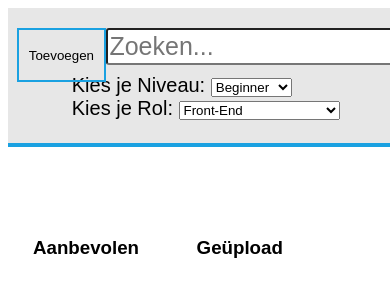
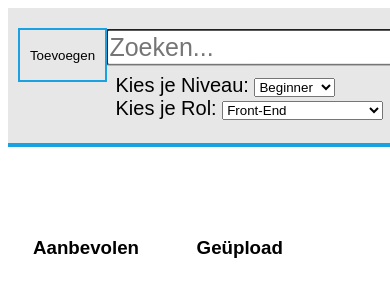
Before and after one commit to timrebergen/Fix-Billy, a plain HTML site: page Landingpage/html/index.html in a window 390 px wide. Drawn offline with Linux system fonts and the light colour scheme; no server answers.

Commit message:
Animaties toegevoegd

```diff
--- a/Landingpage/html/css/landingpage.css
+++ b/Landingpage/html/css/landingpage.css
@@ -1,3 +1,4 @@
+
 .Container{
   font-family: Arial, Helvetica, sans-serif;
   min-height: 100%;
@@ -10,7 +11,7 @@
 }
 
 #Header{
-  position: fixed;
+  position: absolute;
   background-color: #e7e7e7;
   border-bottom: 4px solid #1AA1E1;
   overflow-x: hidden;
@@ -27,9 +28,11 @@
 }
 
 #searchBar{
-  position: relative;
+  position: absolute;
   left: 25%;
   border-radius: 3px;
+  transition-duration: 0.5s;
+  transform: translateY(-50%);
   margin-right: 30%;
   padding: 0.5%;
   font-size: 25px;
@@ -37,10 +40,11 @@
 
 
 #Values{
+  position: relative;
+  transition-duration: 0.5s;
   transform: translateY(-50%);
-  float: right;
+  left: 75%;
   font-size: 20px;
-  margin-right: 15%;
 }
 
 button.Add{
@@ -67,8 +71,7 @@ button.add-1:hover{
 
 @media (max-width: 65em) {
   #searchBar {
-    top: 15%;
-    position: absolute;
+    transform: translateY(-185%);
   }
 }
 
@@ -81,9 +84,17 @@ button.add-1:hover{
 
 @media (max-width: 85em) {
   button.Add{
-    left: 1%;
+    left: 0%;
     top: 15%;
-    float: right;
-    margin-left: 5px;
+    margin-left: 10px;
   }
 }
+
+
+@media (max-width: 65em) {
+  #Values{
+    left: 25%;
+    top: 15%;
+    margin-left: 10px;
+  }
+}
--- a/Landingpage/html/index.html
+++ b/Landingpage/html/index.html
@@ -9,6 +9,7 @@
     <meta charset="UTF-8">
 </head>
 <style>
+
 * {
   box-sizing: content-box;
 }
@@ -53,7 +54,7 @@
 
 <body>
 <header class="Container">
-    <div id="Header" class="Header-4 Header-s-3" style="min-width: 100%; max-width: 100%; height: auto;">
+    <div id="Header" class="Header-4 Header-s-6" style="min-width: 100%; max-width: 100%; height: auto;">
         <img src="css/hu_logo.png" class="Logo" id="logoHU" style="width:75px; height:55px">
         <h1 id="Title">BILLY</h1>
         <div id="Searchwrapper">
```
Also changed, not shown: 1 other file.
